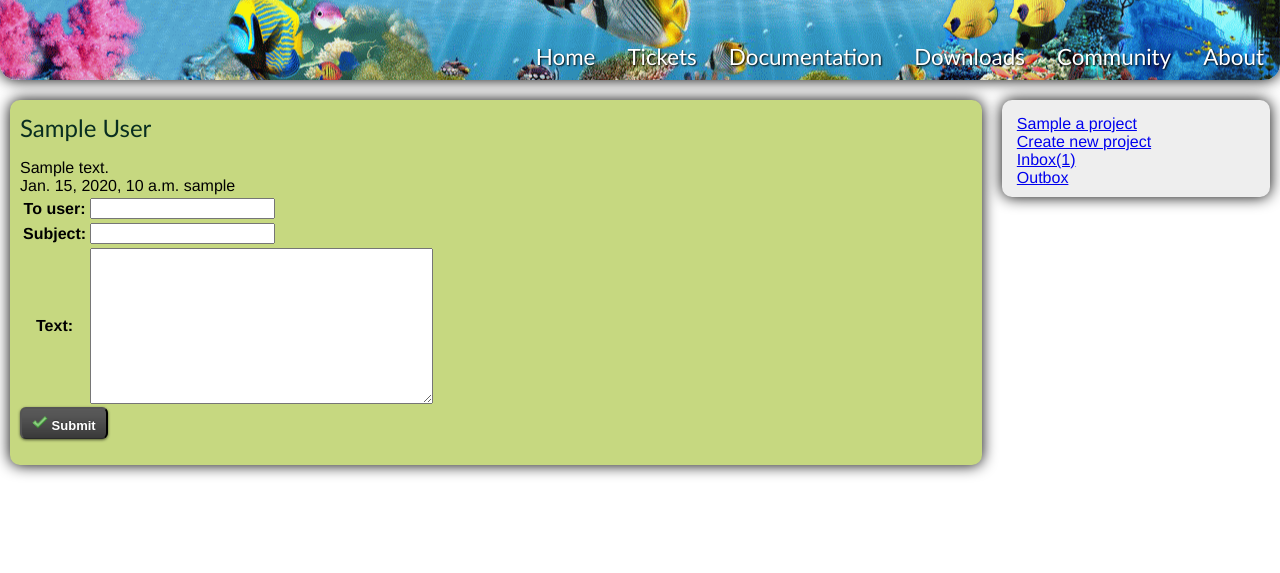
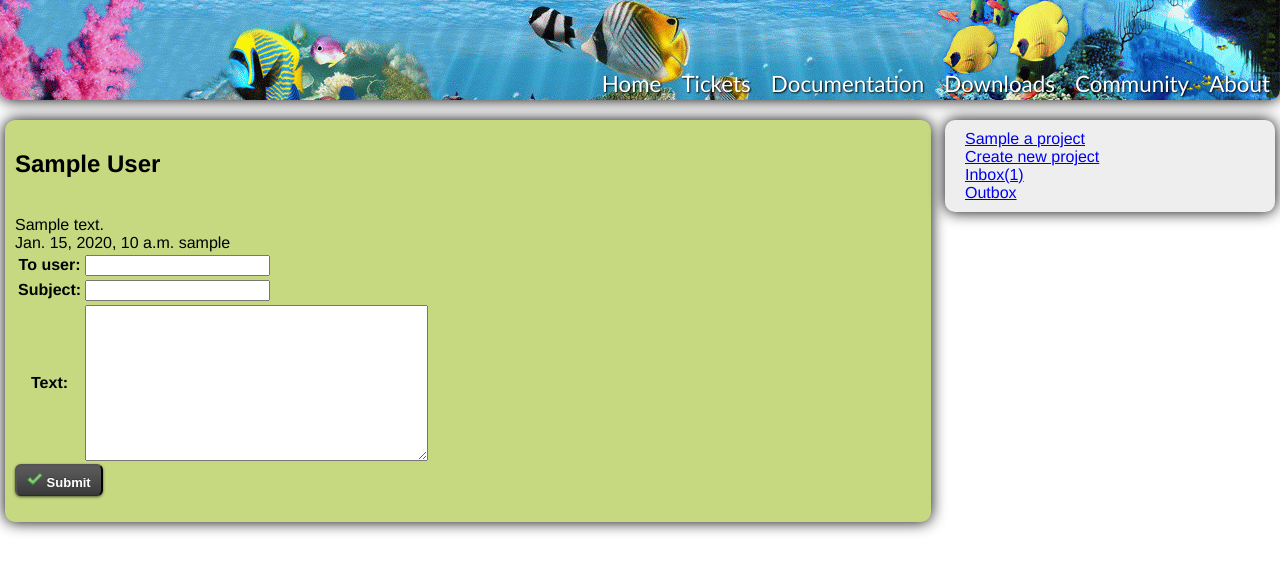
Before and after one commit to Project-Management-System/project-mik, a Django app: template templates/account/detail_message.html in a window 1280 px wide. Shown: the top 573 px of the page. Run offline with Django 3.2, Linux system fonts and the light colour scheme; tables that the repository leaves empty hold one stand-in row (values such as "Sample post"); the template is opened without the code that fills it: values that come from a table or form of the project are taken from there, most other values are stand-ins (such as "Sample title", 1, 10 or a date in 2020).

Commit message:
перефігачив меню, викинув багато говна, переробив урли на джанговський манер

```diff
--- a/media/css/base.css
+++ b/media/css/base.css
@@ -2,120 +2,78 @@ body{
   margin:0px;
   font-family: 'Helvetica Neue', Arial, Helvetica, sans-serif;
 }
-.body-layout{
-    margin:0 auto;
-    width:78.1em;
-    overflow:hidden;
-    text-align:left;
-    }
-.header,.content,.footer{
-    min-width:78em;
-    }
-h1,h2,h3 {
-    margin-top:.6em;
-    font-family:"Trebuchet MS",sans-serif;
-    font-weight:normal;
-    }
-h1 {
-    font-size:218%;
-    margin-top:.6em;
-    margin-bottom:.6em;
-    color:#092e20;
-    line-height:1.1em;
-    }
-h2 {
-    text-align: left;
-    font-size:150%;
-    margin-top:0em;
-    margin-bottom:0em;
-    line-height:1.1em;
-    color:#092e20;
-    }
-h2 a{
-    border:none;
-    cursor:pointer;
-    font-style: italic;
-    font-size:1em;
-    }
 
-#header {
-    max-width: 1280px;
-    height:5em;
-    background:  url(/media/header.png)
-    no-repeat 0 center;
-    border-radius: 0em 0em 1em 1em;
+.header {
+    height:100px;
+    width:100%;
+    background-image: url('/media/header.png');
+    background-repeat: no-repeat;
+    border-radius: 0em 0em 10px 10px;
     -webkit-box-shadow: #000000 0px 0px 15px;
-    }
-#header h1,#logo {
-    margin:0;
-    width:110px;
-    height:541px;
+}
+
+.menu {
     position:absolute;
-    }
-#container {
-    position:relative;
-    min-width:60em;
-    }
-#nav-global {
-    position:absolute;
-    margin:0;
-    bottom:0;
-    right:0;
+    margin:0px;
+    right:0px;
+    top:0px;
     font-size:1.4em;
     font-family:"Trebuchet MS",sans-serif;
     white-space:nowrap;
-    }
-#nav-global li {
+    height: 100px;
+}
+
+.menu_item {
     display:block;
     float:left;
-    list-style-type:none;
-    margin:0;
-    padding:0;
-    }
-
-#menu_item {
-    display:block;
-    float:left;
-    padding:5em 16px 10px 16px;
+    padding-left:10px;
+    padding-right:10px;
+    padding-top:70px;
     color: white;
     cursor: hand;
     text-shadow: black 1px 1px 2px;
-    }
-#menu_item:hover {
+    text-decoration: none;
+    height: 30px;
+}
+
+.menu_item:hover {
     color:white;
     background:  url(/media/buttons.png)
     no-repeat 0 center;
-    }
-#right_panel {
+}
+
+.right_panel {
   float: right;
   background-color: #EEEEEE;
-  width: 19%;
+  min-width: 300px;
+  width:20%;
   border-radius: 10px;
   position: relative;
-  right: 10px;
+  right: 5px;
   top: 20px;
-  padding-top: 15px;
-  padding-left: 15px;
+  padding-top: 10px;
+  padding-left: 20px;
   padding-bottom: 10px;
   padding-right: 10px;
   -webkit-box-shadow: #000000 0px 0px 15px;
 }
-#left_panel {
+.left_panel {
   float: left;
   background-color: #C6D880;
-  width:74%;
+  min-width:200px;
+  width:70%;
   border-radius: 10px;
   position: relative;
-  left: 10px;
+  left: 5px;
   top:20px;
-  padding-top: 15px;
+  padding-top: 10px;
   padding-left: 10px;
   padding-bottom: 10px;
-  padding-right: 15px;
+  padding-right: 20px;
   -webkit-box-shadow: #000000 0px 0px 15px;
 }
 
-#comment_proj{
+#comment_proj {
     border:none;
     text-decoration:none;
     font-size:0.8em;
--- a/templates/account/account.html
+++ b/templates/account/account.html
@@ -16,9 +16,9 @@
 
 {% block right_panel %}
 {% for i in a_projects %}
-    <a href="/project/{{ i.id }}/">{{ i.name }}</a><br>
+    <a href="{% url project_main i.id %}">{{ i.name }}</a><br>
 {% endfor %}
-<a href="/project/new">Create new project</a><br>
-<a href="/account/messages/inbox/">Inbox({{ num_messages }})</a><br>
-<a href="/account/messages/outbox/">Outbox</a>
+<a href="{% url create_project %}">Create new project</a><br>
+<a href="{% url inbox %}">Inbox({{ num_messages }})</a><br>
+<a href="{% url outbox %}">Outbox</a>
 {% endblock %}
--- a/templates/account/detail_message.html
+++ b/templates/account/detail_message.html
@@ -5,7 +5,7 @@
   {{ m.text }}<br>
   {{ m.date }} {{ m.from_user }}
 
-  <form method="post" action="/account/messages/send/">{% csrf_token %}
+  <form method="post" action="{% url send %}">{% csrf_token %}
     <table>
       {{ form }}
     </table>
--- a/templates/base.html
+++ b/templates/base.html
@@ -10,31 +10,29 @@
     {% block script %}{% endblock %}
     {% block style %}
       <link rel="stylesheet" href="/media/css/base.css" type="text/css">
+      <link rel="stylesheet" href="/media/css/buttons.css" type="text/css">
     {% endblock %}
   </head>
   <body>
     {% block header %}
-      <div id="container" align="center">
-      <div id="header">
-          <!-- <h1 id="logo"><a><img src="/media/fish_l.png" alt="FullFish"  /></a></h1>  -->
-          <ul id="nav-global">
-              <li><div onclick="document.location='/';" id="menu_item">Home</div></li>
-              <li><div onclick="document.location='/project/{% if project_id %}{{ project_id }}{% else %}1{% endif %}/tickets/';" id="menu_item">Tickets</div></li>
-              <li><div onclick="document.location='/project/{{ project_id }}/tickets/';" id="menu_item">Documentation</div></li>
-              <li><div onclick="document.location='/project/{{ project_id }}/tickets/';" id="menu_item">Downloads</div></li>
-              <li><div onclick="document.location='/project/{{ project_id }}/tickets/';" id="menu_item">Community</div></li>
-              <li><div onclick="document.location='/project/{{ project_id }}/tickets/';" id="menu_item" style="border-radius: 0em 0em 1em 0em;">About</div></li>
-          </ul>
+        <div class="header">
+          <div class="menu">
+            <a href="{% if project_id %}{% url project_main project_id %}{% else %}{% url project_main 1 %}{% endif %}" class="menu_item">Home</a>
+            <a href="{% if project_id %}{% url tickets project_id %}{% else %}{% url tickets 1 %}{% endif %}" class="menu_item">Tickets</a>
+            <a href="/" class="menu_item">Documentation</a>
+            <a href="/" class="menu_item">Downloads</a>
+            <a href="/" class="menu_item">Community</a>
+            <a href="/" class="menu_item" style="border-radius: 0em 0em 10px 0em;">About</a>
+        </div>
       </div>
-  </div>
-  <div>
     {% endblock header %}
-    <div id="left_panel">
-      {% block left_panel %} {% endblock %}
+    <div class="left_panel">
+      {% block left_panel %}
+      {% endblock %}
     </div>
-    <div id="right_panel">
-      {% block right_panel %} {% endblock %}
+    <div class="right_panel">
+      {% block right_panel %}
+      {% endblock %}
     </div>
-  </div>
   </body>
 </html>
--- a/templates/detail_news.html
+++ b/templates/detail_news.html
@@ -1,10 +1,10 @@
 {% extends "index.html" %}
 {% block left_panel %}
-<div class="news_title"><a href="/news/{{ news.id }}/">{{ news.title }}</a></div>
+<div class="news_title"><a href="{% url detail_news project_id news.id %}">{{ news.title }}</a></div>
 {% if is_moder or is_author %}
 <div class="moder">
-  <a href="edit/" class="small button yellow">Edit news</a>
-  <a href="delete/" class="small button red">Delete news</a>
+  <a href="{% url edit_news project_id news.id %}" class="small button yellow">Edit news</a>
+  <a href="{% url delete_news project_id news.id %}" class="small button red">Delete news</a>
 </div>
 {% else %}
 <div class="error">Access denied</div>
--- a/templates/detail_ticket.html
+++ b/templates/detail_ticket.html
@@ -3,8 +3,8 @@
 {% block left_panel %}
   {% if is_moder %}
     <div class="moder">
-      <a class="small button red" href="delete/">Delete ticket</a>
-      <a class="small button yellow" href="edit/">Edit ticket</a>
+      <a class="small button red" href="{% url delete_ticket project_id ticket.id %}">Delete ticket</a>
+      <a class="small button yellow" href="{% url edit_ticket project_id ticket.id %}">Edit ticket</a>
     </div>
   {% endif %}
   {{ ticket.name }}<br>
@@ -15,7 +15,7 @@
 
   {% for i in comments %}
   <div class="comment">
-    <div class="comment_title">{{ i.user }} {{ i.datetime }}</div>{% if is_moder %}<div class="moder"><a class="small button red" href="comment/{{ i.id }}/delete/">Delete comment</a></div><br>{% endif %}
+    <div class="comment_title">{{ i.user }} {{ i.datetime }}</div>{% if is_moder %}<div class="moder"><a class="small button red" href="{% url delete_comment_in_ticket project_id ticket.id i.id %}">Delete comment</a></div><br>{% endif %}
     <div class="comment_text">{{ i.text }}</div>
   </div>
   {% endfor %}
--- a/templates/index.html
+++ b/templates/index.html
@@ -2,31 +2,31 @@
 
 {% block left_panel %}
   {% for i in News %}
-      <a href="{% if project.id != 1 %}/project/{{ project.id }}/{% endif %}news/{{ i.id }}/">{{ i.title }}</a>
+      <a href="{% url detail_news project_id i.id %}">{{ i.title }}</a>
       <div>{{ i.text|truncatewords:10 }}</div>
-      <div>{{ i.date }} <a href="users/{{ i.user.id }}">{{ i.user.username }}</a></div>
+      <div>{{ i.date }} {{ i.user.username }}</div>
   {% empty %}
       <div>No news here...</div>
   {% endfor %}
-  {% if is_moder %}<a href="/project/{{ project.id }}/news/add">Add news...</a>{% endif%}
+  {% if is_moder %}<a href="{% url add_news project_id %}">Add news...</a>{% endif%}
 {% endblock %}
 
 {% block right_panel %}
 {% if user.is_authenticated %}
-    Hello, <a href='/account/'>{{ user.username }}</a>. You mail (0)<br>
-    <a href="/account/logout/">Logout</a><hr>
+    Hello, <a href='{% url account %}'>{{ user.username }}</a>. You mail (0)<br>
+    <a href="{% url logout %}">Logout</a><hr>
 {% else %}
-    <a href="/account/login/">Login</a> or <a href="/account/register/">Register</a> <hr>
+    <a href="{% url login %}">Login</a> or <a href="{% url register %}">Register</a> <hr>
 {% endif %}
 {% if project %}
   Curent project:<br>
-  <a href="{% if project.id != 1 %}/project/{{ project.id }}{% endif %}/">{{ project.name }}</a>
-  <a href="/project/{{ project.id }}/edit/" class="small button yellow">edit</a><br>
+  <a href="{% url project_main project.id %}">{{ project.name }}</a>
+  <a href="{% url edit_project project.id %}" class="small button yellow">edit</a><br>
   <div id="comment_proj">{{ project.description }}</div><br>
   {% for i in project.tags.all %}
-    <div id="tag"><a href="/tag/{{ i.text }}/">{{ i.text }}</a></div>
+    <div id="tag"><a href="{% url by_tag i.text%}">{{ i.text }}</a></div>
   {% empty %}
-    <div><a href="/project/{{ project.id }}/edit/">Add tags to project</a></div>
+    <div><a href="{% url edit_project project.id %}">Add tags to project</a></div>
   {% endfor %}
   <hr>
 {% endif %}
--- a/templates/list_projects.html
+++ b/templates/list_projects.html
@@ -3,7 +3,7 @@
 {% block left_panel %}
 {% for i in projects %}
   <div id="project_item">
-    <a href="/project/{{ i.id }}/">{{ i.name }}</a>
+    <a href="{% url project_main i.id %}">{{ i.name }}</a>
   </div>
 {% endfor %}
 {% endblock %}
--- a/templates/list_tickets.html
+++ b/templates/list_tickets.html
@@ -11,7 +11,7 @@
   </tr>
   {% for i in tickets %}
   <tr>
-    <td><a href="{{ i.id }}/">{{ i.name }}</a></td>
+    <td><a href="{% url project_id i.id %}">{{ i.name }}</a></td>
     <td>{{ i.type }}</td>
     <td>{{ i.status }}</td>
     <td>{{ i.datetime_started }}</td>
@@ -19,5 +19,5 @@
   {% endfor %}
 </table><br>
 {% endif %}
-<a href="/project/{{ project_id }}/tickets/add/">Create ticket</a>
+<a href="{% url add_ticket project_id %}">Create ticket</a>
 {% endblock %}
```
Also changed, not shown: other parts of media/css/base.css (+0 -45 lines), media/css/buttons.css (added, +45 -0 lines), templates/account/inbox.html (+3 -11 lines), urls.py (+22 -23 lines).
